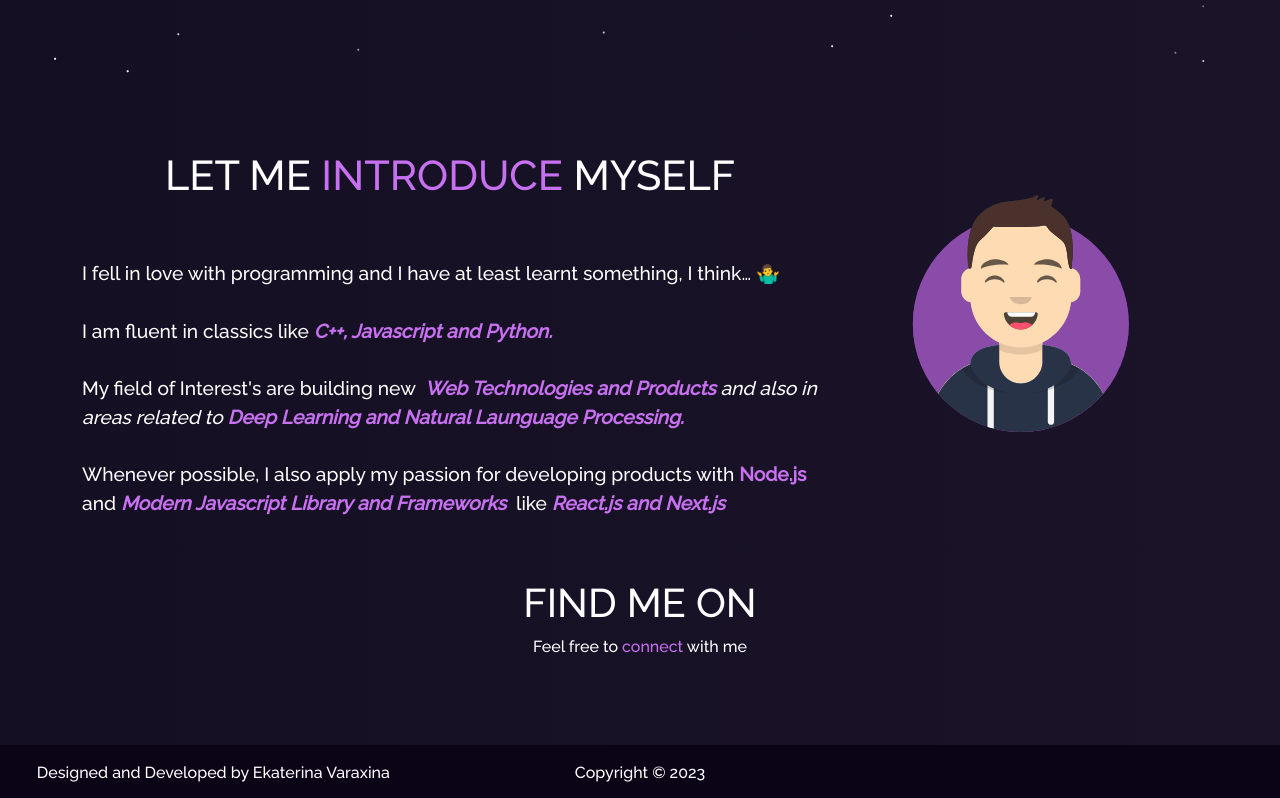
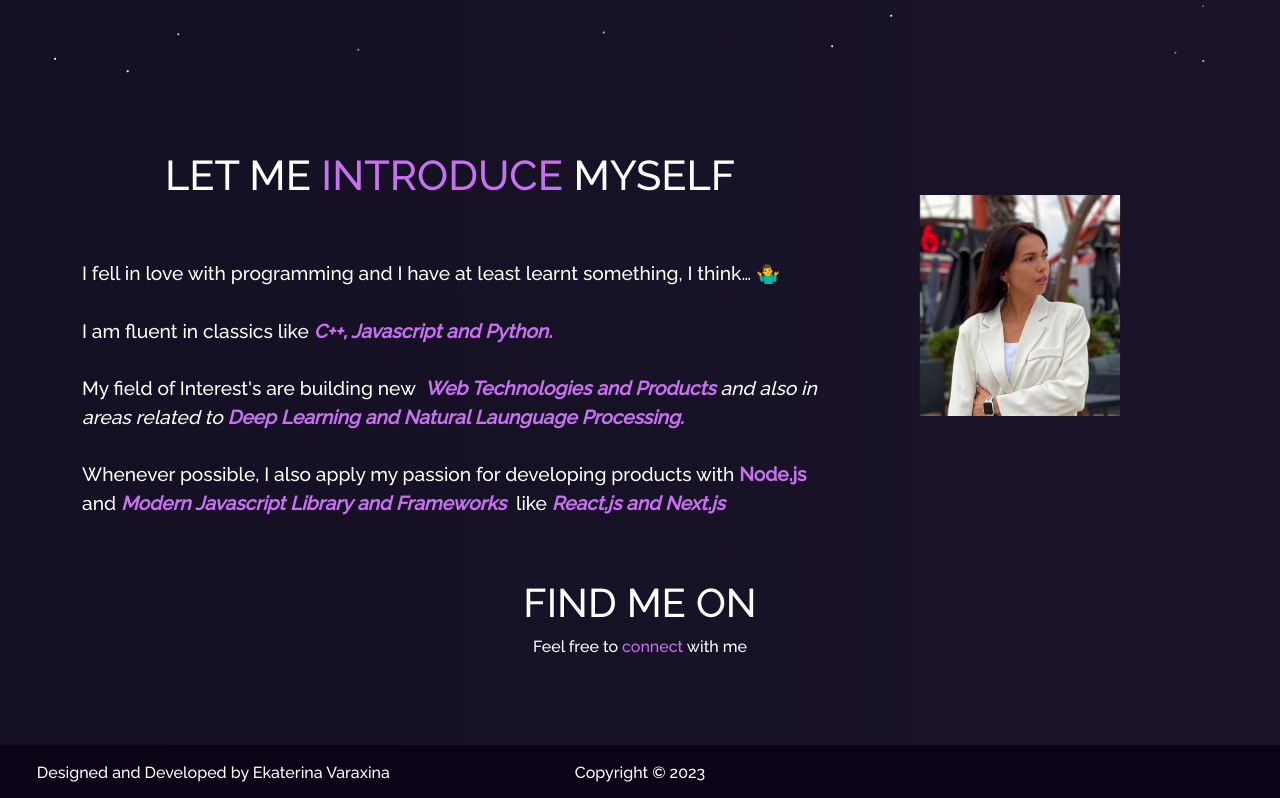
Before and after one commit to apolloworld/Portofolio, a React (Create React App) app: page / in a window 1280 px wide. Shown: the part 725-1523 px from the top of the page. Built offline with nearby package versions, Linux system fonts and the light colour scheme.

Commit message:
change avatar

```diff
--- a/src/components/Home/Home2.js
+++ b/src/components/Home/Home2.js
@@ -1,6 +1,6 @@
 import React from "react";
 import { Container, Row, Col } from "react-bootstrap";
-import myImg from "../../Assets/avatar.svg";
+import myImg from "../../Assets/avatar.jpeg";
 import Tilt from "react-parallax-tilt";
 
 function Home2() {
@@ -48,7 +48,12 @@ function Home2() {
           </Col>
           <Col md={4} className="myAvtar">
             <Tilt>
-              <img src={myImg} className="img-fluid" alt="avatar" />
+              <img
+                src={myImg}
+                className="img-fluid"
+                alt="avatar"
+                style={{ height: "auto", width: "200px" }}
+              />
             </Tilt>
           </Col>
         </Row>
```
Also changed, not shown: src/Assets/avatar.jpeg (added).
